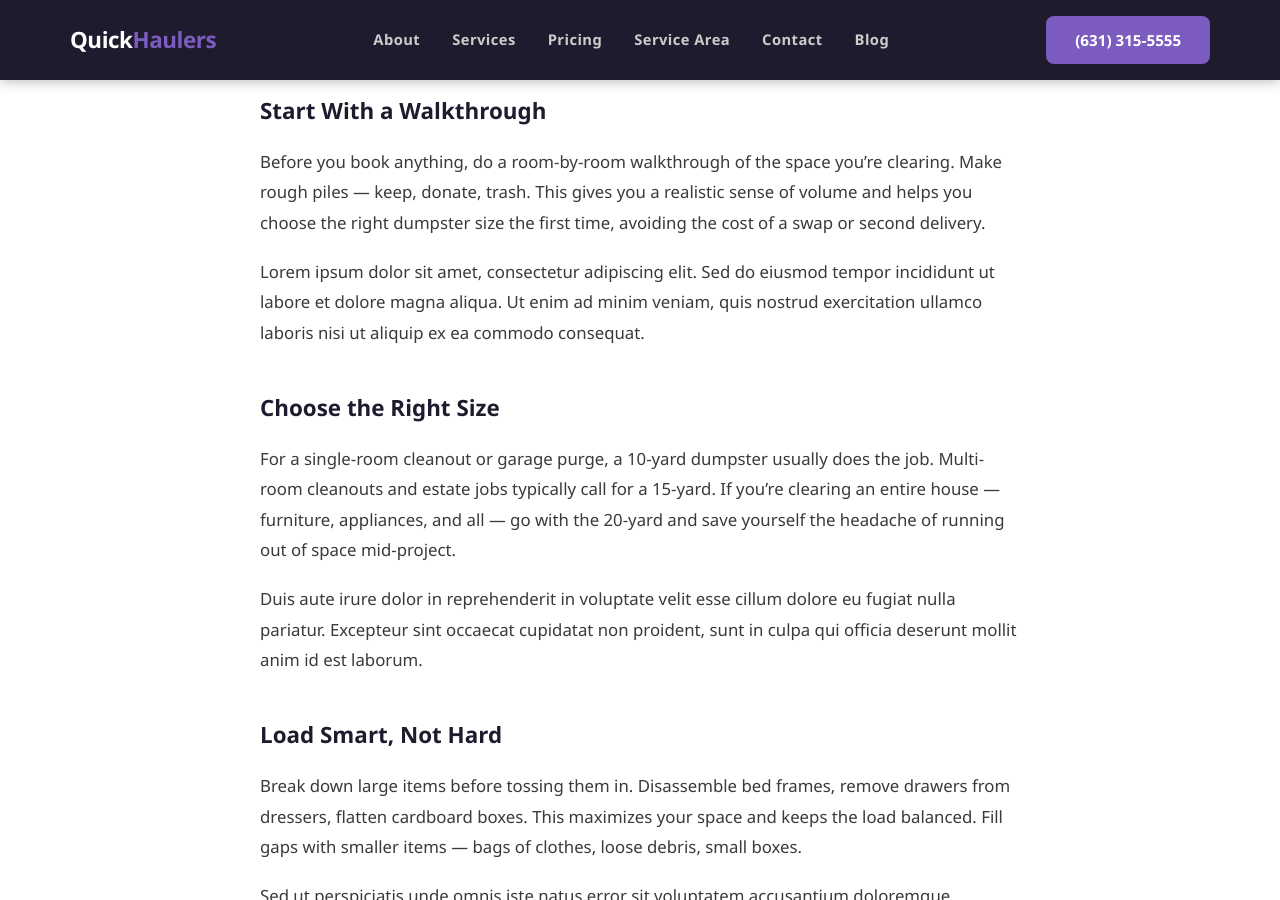
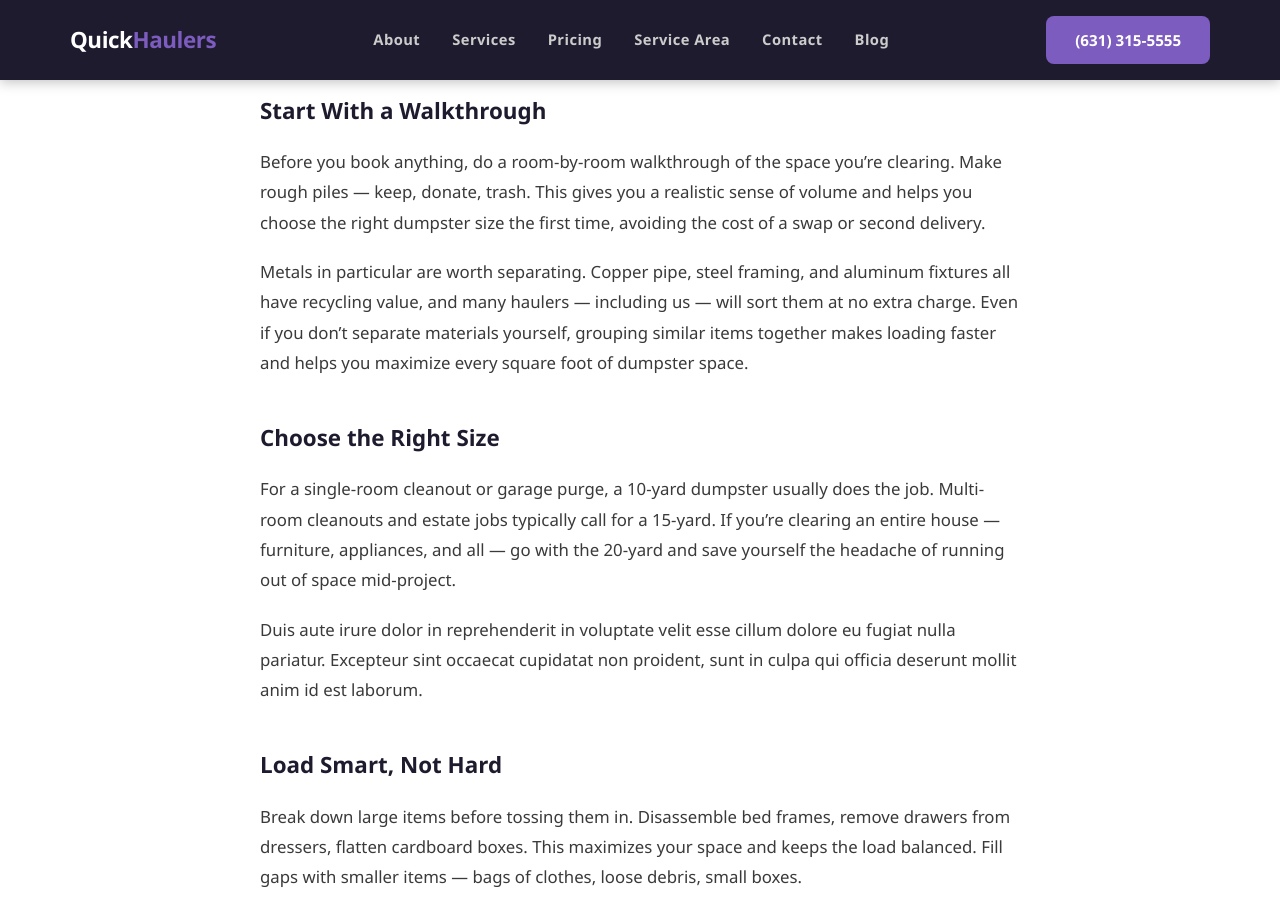
Before and after one commit to JimmyFlame77/Quick-Haulers, a Jekyll site: the page built from _posts/2026-03-23-ultimate-cleanout-guide.md, in a window 1280 px wide and 900 px high, scrolled down 835 px. Built offline with Jekyll 4.4.1, drawn with Linux system fonts in a browser that asks for light colours.

Commit message:
Update blog post: The Ultimate Cleanout Guide: Dumpster Rentals that Save Money

```diff
--- a/_posts/2026-03-23-ultimate-cleanout-guide.md
+++ b/_posts/2026-03-23-ultimate-cleanout-guide.md
@@ -8,14 +8,13 @@ image: "/assets/images/blog/placeholder.webp"
 excerpt: "Cleanouts don't have to break the bank. Learn how to plan your project, choose the right dumpster size, and avoid common mistakes that cost extra."
 description: "The ultimate guide to saving money on dumpster rentals for cleanouts on Long Island. Size selection, planning tips, and cost-saving strategies from Quick Haulers."
 ---
-
 Whether you're clearing out a deceased relative's estate, downsizing before a move, or finally tackling that basement, a well-planned cleanout saves time, stress, and money. The key is choosing the right dumpster size, loading it efficiently, and knowing what goes in (and what doesn't).
 
 ## Start With a Walkthrough
 
 Before you book anything, do a room-by-room walkthrough of the space you're clearing. Make rough piles — keep, donate, trash. This gives you a realistic sense of volume and helps you choose the right dumpster size the first time, avoiding the cost of a swap or second delivery.
 
-Lorem ipsum dolor sit amet, consectetur adipiscing elit. Sed do eiusmod tempor incididunt ut labore et dolore magna aliqua. Ut enim ad minim veniam, quis nostrud exercitation ullamco laboris nisi ut aliquip ex ea commodo consequat.
+Metals in particular are worth separating. Copper pipe, steel framing, and aluminum fixtures all have recycling value, and many haulers — including us — will sort them at no extra charge. Even if you don't separate materials yourself, grouping similar items together makes loading faster and helps you maximize every square foot of dumpster space.
 
 ## Choose the Right Size
 
```
